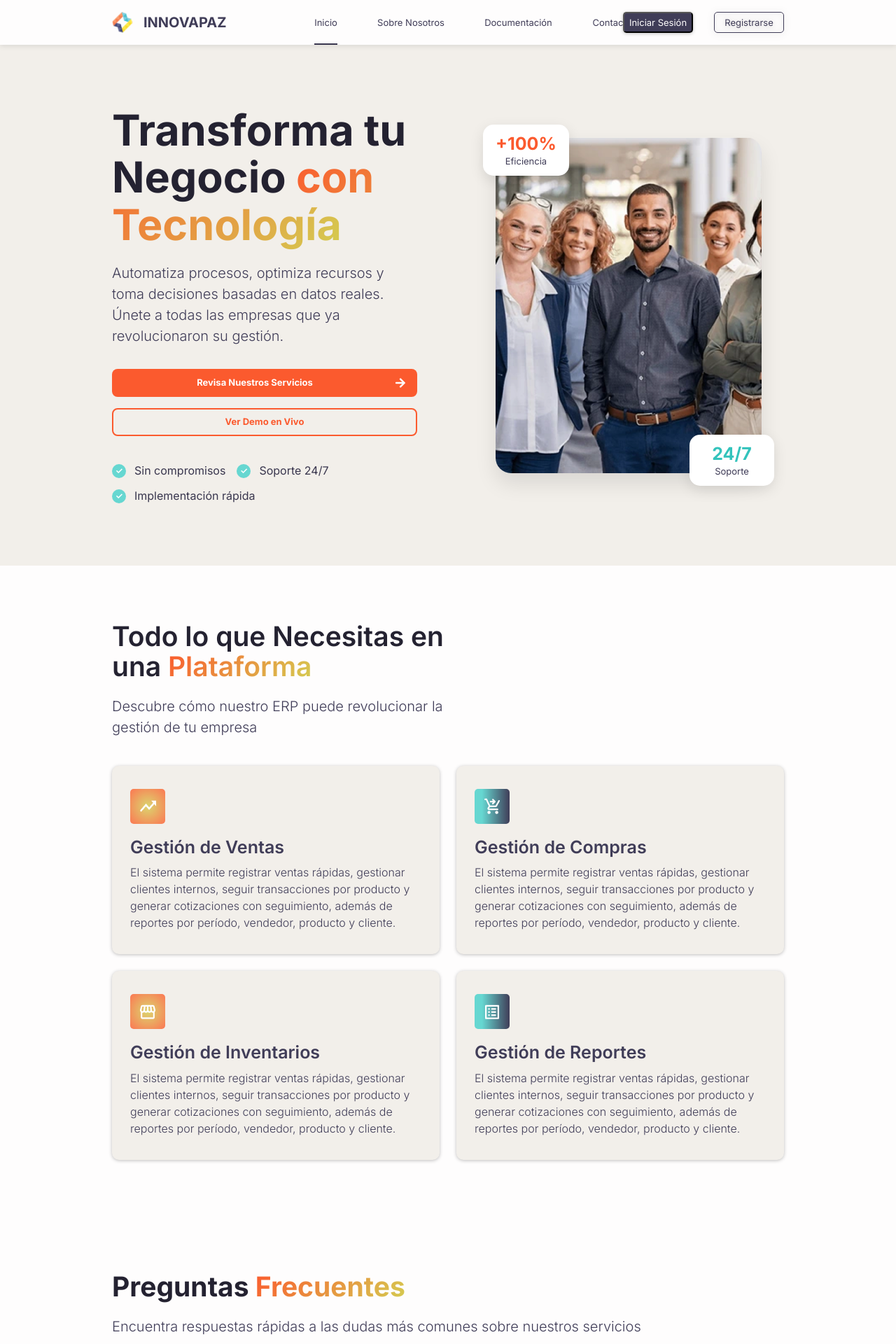
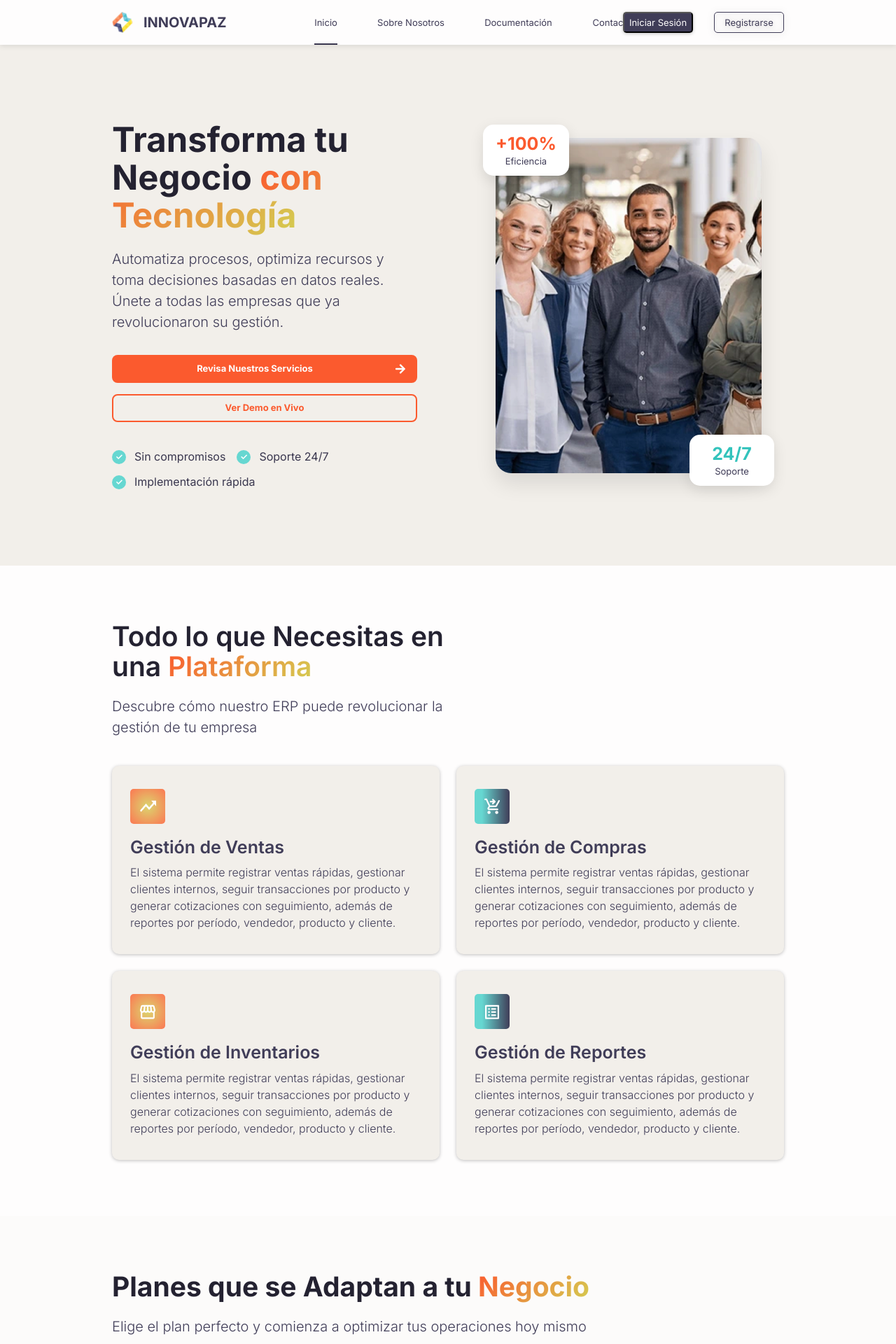
Before and after one commit to edisonCheca/INNOVAPAZ, a React (Vite) app in the folder frontend/: page / in a window 1280 px wide. Shown: the top 1920 px of the page at 70% size. Built offline with nearby package versions, Linux system fonts and the light colour scheme.

Commit message:
feat(frontend): agregando la logica de home

```diff
--- a/frontend/src/components/layout/BannerSection.css
+++ b/frontend/src/components/layout/BannerSection.css
@@ -5,7 +5,7 @@
 }
 
 .hero-title__title--h1 {
-  font: var(--font-61);
+  font: var(--font-49);
   font-weight: 700;
 }
 
@@ -166,6 +166,11 @@
 }
 
 @media (min-width: 1440px) {
+  .hero-title__title--h1 {
+    font: var(--font-61);
+    font-weight: 700;
+  }
+
   .banner-section__container {
     max-width: 1440px;
   }
--- a/frontend/src/pages/HomePage.tsx
+++ b/frontend/src/pages/HomePage.tsx
@@ -3,12 +3,14 @@ import CommentSection from '../components/layout/CommentSection';
 import PlatformFeatures from '../components/layout/PlatformFeatures';
 import FrequentQuestions from '../components/layout/FrequentQuestions';
 import BannerSection from '../components/layout/BannerSection';
+import PricingSection from '../components/layout/PricingSection';
 
 const HomePage: React.FC = () => {
   return (
     <>
       <BannerSection />
       <PlatformFeatures />
+      <PricingSection />
       <FrequentQuestions />
       <CommentSection />
     </>
```
